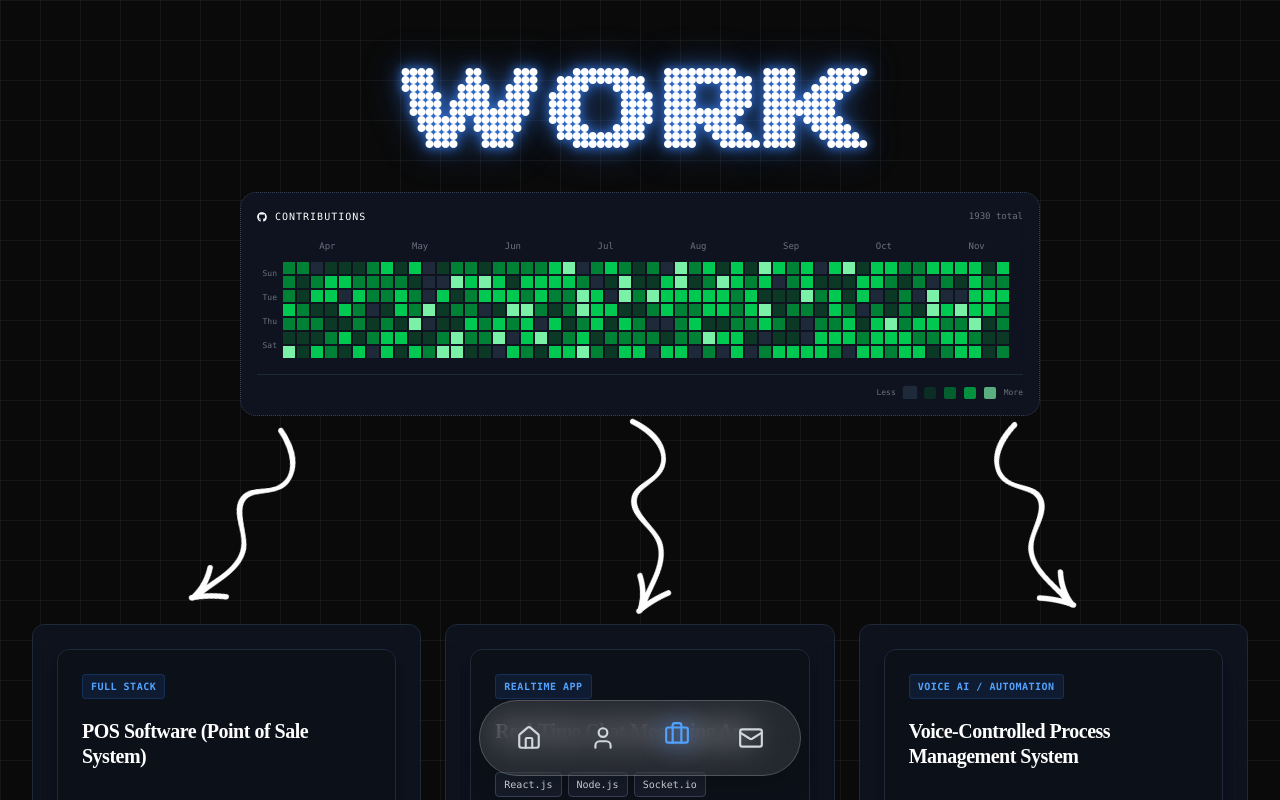
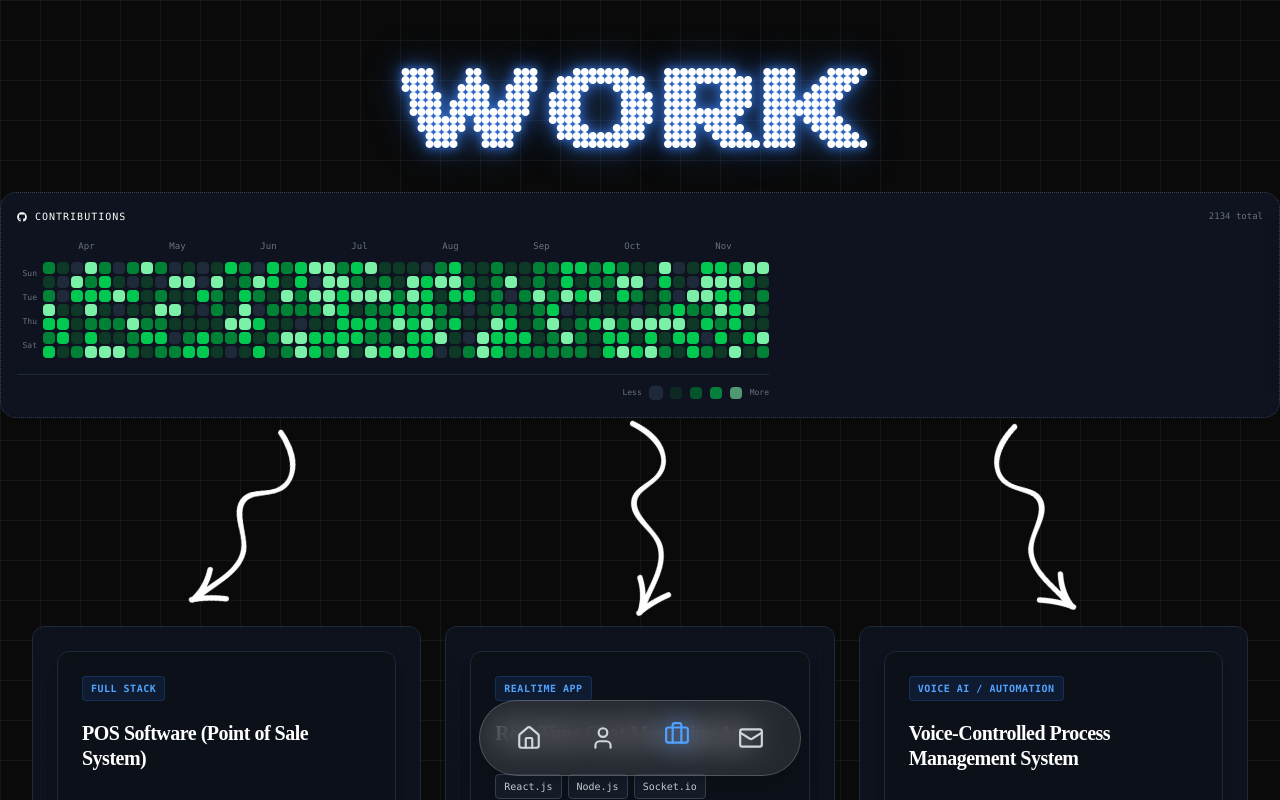
Before and after one commit to prakharg69/Portfolio, a React (Vite) app: page /work in a window 1280 px wide. Shown: the top 800 px of the page. Built offline with nearby package versions, Linux system fonts and the light colour scheme.

Commit message:
remove scrool bar

```diff
--- a/src/components/ui/Gitcontribution.jsx
+++ b/src/components/ui/Gitcontribution.jsx
@@ -2,12 +2,10 @@ import React, { useState, useEffect } from 'react';
 import { motion } from 'framer-motion';
 import { FaGithub } from 'react-icons/fa';
 
-// --- GITHUB CONTRIBUTIONS COMPONENT ---
 const GithubContributions = () => {
   const [contributions, setContributions] = useState([]);
   const [colorIndex, setColorIndex] = useState(0);
 
-  // Color palette (GitHub-style green shades)
   const colorPalette = [
     { level: 0, color: 'bg-gray-800', label: '0' },
     { level: 1, color: 'bg-green-900/60', label: '1-3' },
@@ -16,7 +14,6 @@ const GithubContributions = () => {
     { level: 4, color: 'bg-green-300', label: '10+' },
   ];
 
-  // Generate 365 days of contributions
   const generateContributions = () => {
     const today = new Date();
     const days = [];
@@ -26,29 +23,25 @@ const GithubContributions = () => {
       date.setDate(date.getDate() - i);
       days.push({
         date,
-        count: Math.floor(Math.random() * 15), // 0-10 contributions
+        count: Math.floor(Math.random() * 15),
       });
     }
     return days;
   };
 
-  // Initialize contributions
   useEffect(() => {
     setContributions(generateContributions());
   }, []);
 
-  // Animate colors every second
   useEffect(() => {
     const colorTimer = setInterval(() => {
       setColorIndex((prev) => (prev + 1) % 5);
     }, 1000);
 
-    // Randomize contributions every 500ms (Faster)
-    // Changed to update 15-25 boxes per tick (More volume)
     const randomTimer = setInterval(() => {
       setContributions((prev) => {
         const updated = [...prev];
-        const changesCount = Math.floor(Math.random() * 10) + 100; // 15 to 25 changes
+        const changesCount = Math.floor(Math.random() * 20) + 10;
         for (let i = 0; i < changesCount; i++) {
           const randomIdx = Math.floor(Math.random() * updated.length);
           updated[randomIdx] = {
@@ -58,7 +51,7 @@ const GithubContributions = () => {
         }
         return updated;
       });
-    }, 500); // Reduced from 2000ms to 500ms
+    }, 500);
 
     return () => {
       clearInterval(colorTimer);
@@ -66,7 +59,6 @@ const GithubContributions = () => {
     };
   }, []);
 
-  // Get color based on contribution count
   const getColor = (count) => {
     if (count === 0) return colorPalette[0].color;
     if (count <= 3) return colorPalette[1].color;
@@ -75,37 +67,32 @@ const GithubContributions = () => {
     return colorPalette[4].color;
   };
 
-  // Get month labels for top row
   const getMonthLabels = () => {
-    const months = ['Jan', 'Feb', 'Mar', 'Apr', 'May', 'Jun', 'Jul', 'Aug', 'Sep', 'Oct', 'Nov', 'Dec'];
+    const months = ['Jan','Feb','Mar','Apr','May','Jun','Jul','Aug','Sep','Oct','Nov','Dec'];
     const today = new Date();
     const labels = [];
 
     for (let i = 11; i >= 0; i--) {
       const date = new Date(today);
-      date.setDate(date.getDate() - (i * 30));
+      date.setDate(date.getDate() - i * 30);
       const month = months[date.getMonth()];
-      if (!labels.includes(month)) {
-        labels.push(month);
-      }
+      if (!labels.includes(month)) labels.push(month);
     }
-    return labels.slice(0, 8); // Show ~8 month labels
+    return labels.slice(0, 8);
   };
 
-  // Get day labels for left column
-  const dayLabels = ['Sun', 'Mon', 'Tue', 'Wed', 'Thu', 'Fri', 'Sat'];
+  const dayLabels = ['Sun','Mon','Tue','Wed','Thu','Fri','Sat'];
 
-  // Organize contributions into weeks (52 weeks × 7 days = 364, close to 365)
   const weeks = [];
   for (let i = 0; i < 52; i++) {
     weeks.push(contributions.slice(i * 7, (i + 1) * 7));
   }
 
-  // Calculate total contributions
-  const totalContributions = contributions.reduce((sum, day) => sum + day.count, 0);
+  const totalContributions = contributions.reduce((sum, d) => sum + d.count, 0);
 
   return (
-    <div className="w-200 bg-gray-900/70 backdrop-blur-md border border-dotted border-gray-700 rounded-2xl p-4 hover:border-blue-500/50 transition-all">
+    <div className="w-full max-w-full bg-gray-900/70 backdrop-blur-md border border-dotted border-gray-700 rounded-2xl p-4">
+
       {/* Header */}
       <div className="flex items-center justify-between mb-4">
         <h3 className="text-[10px] font-mono text-white uppercase tracking-widest flex items-center gap-2">
@@ -116,58 +103,43 @@ const GithubContributions = () => {
         </span>
       </div>
 
-      {/* Contribution Graph Container */}
+      {/* Graph (ONLY this scrolls if needed) */}
       <div className="overflow-x-auto">
-        <div className="min-w-[600px]">
+        <div className="inline-block min-w-[700px]">
 
-          {/* Month Labels (Top) */}
+          {/* Month labels */}
           <div className="flex mb-2 ml-6">
             {getMonthLabels().map((month, idx) => (
-              <div
-                key={idx}
-                className="flex-1 text-[9px] text-gray-500 font-mono text-center"
-                style={{ minWidth: '60px' }}
-              >
+              <div key={idx} className="flex-1 text-[9px] text-gray-500 font-mono text-center min-w-[60px]">
                 {month}
               </div>
             ))}
           </div>
 
-          {/* Graph Grid */}
           <div className="flex gap-0.5">
 
-            {/* Day Labels (Left) */}
+            {/* Day labels */}
             <div className="flex flex-col gap-0.5 justify-around py-1">
               {dayLabels.map((day, idx) => (
-                <div
-                  key={idx}
-                  className="text-[8px] text-gray-500 font-mono w-6 text-right pr-1"
-                >
+                <div key={idx} className="text-[8px] text-gray-500 font-mono w-6 text-right pr-1">
                   {idx % 2 === 0 ? day : ''}
                 </div>
               ))}
             </div>
 
-            {/* Contribution Boxes */}
+            {/* Grid */}
             <div className="flex gap-0.5">
-              {weeks.map((week, weekIdx) => (
-                <div key={weekIdx} className="flex flex-col gap-0.5">
-                  {week.map((day, dayIdx) => (
+              {weeks.map((week, wIdx) => (
+                <div key={wIdx} className="flex flex-col gap-0.5">
+                  {week.map((day, dIdx) => (
                     <motion.div
-                      key={`${weekIdx}-${dayIdx}`}
-                      className={`w-3 h-3 rounded-0.5 ${getColor(day.count)} cursor-pointer hover:scale-125 hover:z-10 transition-all`}
+                      key={`${wIdx}-${dIdx}`}
+                      className={`w-3 h-3 rounded-sm ${getColor(day.count)}`}
                       initial={{ opacity: 0, scale: 0 }}
-                      animate={{
-                        opacity: 1,
-                        scale: 1,
-                        backgroundColor: day.count > 0 ? undefined : undefined
-                      }}
-                      transition={{
-                        delay: (weekIdx * 7 + dayIdx) * 0.001,
-                        duration: 0.15 // Faster transition to match rapid updates
-                      }}
-                      whileHover={{ scale: 1.5 }}
-                      title={`${day.count} contributions on ${day.date.toLocaleDateString()}`}
+                      animate={{ opacity: 1, scale: 1 }}
+                      transition={{ delay: (wIdx * 7 + dIdx) * 0.001 }}
+                      whileHover={{ scale: 1.4 }}
+                      title={`${day.count} contributions on ${day?.date?.toLocaleDateString?.()}`}
                     />
                   ))}
                 </div>
@@ -175,24 +147,21 @@ const GithubContributions = () => {
             </div>
           </div>
 
-          {/* Color Palette Legend (Bottom) */}
+          {/* Legend */}
           <div className="flex items-center justify-end gap-2 mt-4 pt-3 border-t border-gray-800">
             <span className="text-[8px] text-gray-500 font-mono">Less</span>
-            {colorPalette.map((level, idx) => (
+            {colorPalette.map((lvl, idx) => (
               <motion.div
                 key={idx}
-                className={`w-3 h-3 rounded-[2px] ${level.color}`}
+                className={`w-3 h-3 rounded ${lvl.color}`}
                 animate={{
                   scale: colorIndex === idx ? 1.2 : 1,
-                  opacity: colorIndex === idx ? 1 : 0.7
+                  opacity: colorIndex === idx ? 1 : 0.6
                 }}
-                transition={{ duration: 0.3 }}
-                title={`${level.label} contributions`}
               />
             ))}
             <span className="text-[8px] text-gray-500 font-mono">More</span>
           </div>
-
 
         </div>
       </div>
```
